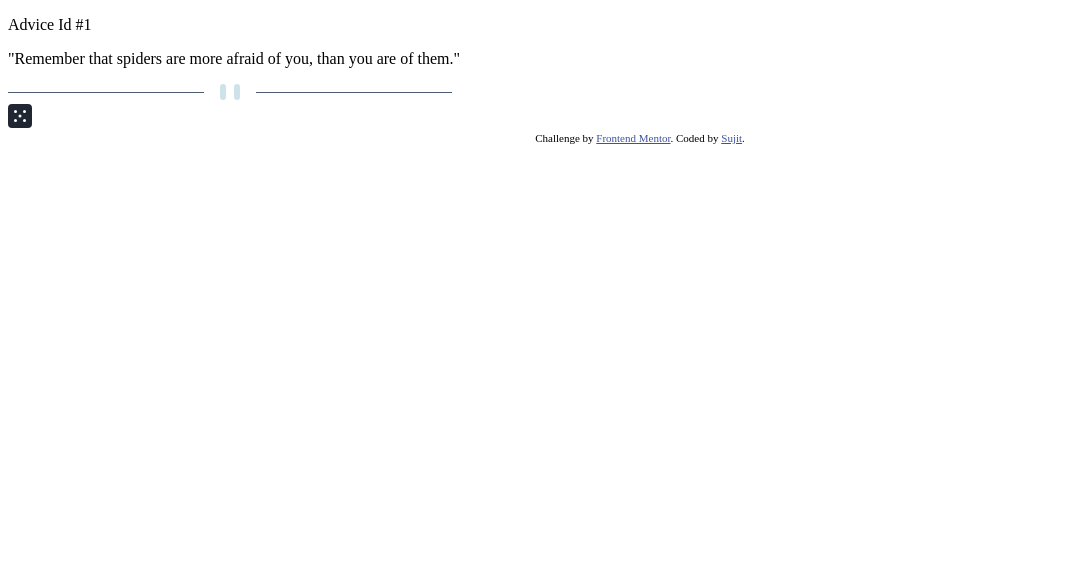
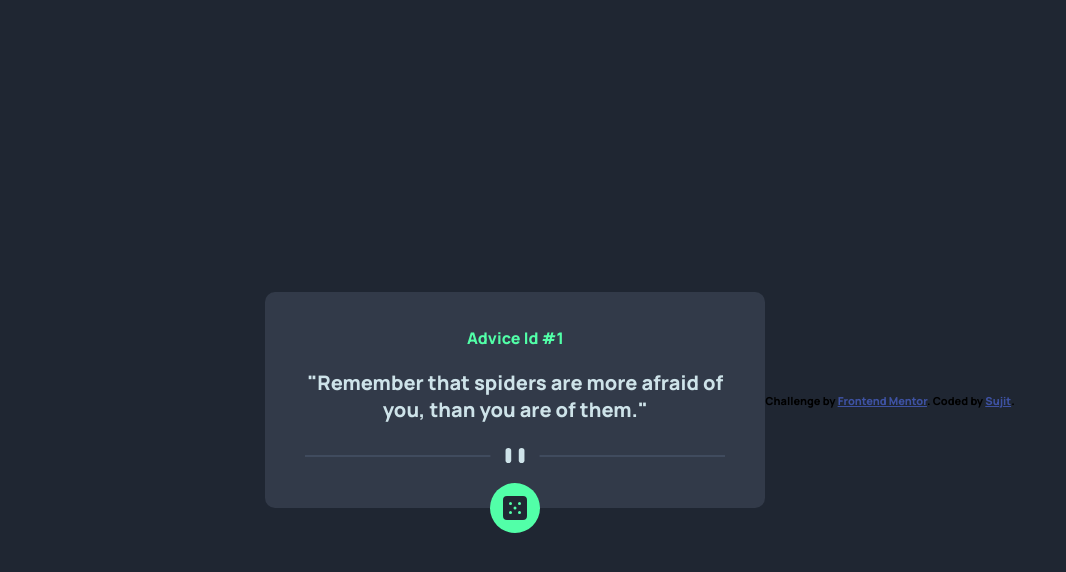
Before and after one commit to sujit-shrc/Advice-Generator-App, a plain HTML site: page index.html in a window 1280 px wide. Shown: the whole page, without its empty margins (0-1066 px from the left). Drawn offline with Linux system fonts and the light colour scheme.

Commit message:
Added stylesheet of advice-generator-app

```diff
--- a/index.html
+++ b/index.html
@@ -7,6 +7,7 @@
   <link rel="icon" type="image/png" sizes="32x32" href="./images/favicon-32x32.png">
 
   <title>Frontend Mentor | Advice generator app</title>
+  <link rel="stylesheet" href="./style.css">
 
   <!-- Feel free to remove these styles or customise in your own stylesheet 👍 -->
   <style>
--- /dev/null
+++ b/style.css
@@ -0,0 +1,57 @@
+@import url("https://fonts.googleapis.com/css2?family=Manrope:wght@800&display=swap");
+* {
+  margin: 0;
+  padding: 0;
+  box-sizing: border-box;
+}
+body {
+  background-color: hsl(218, 23%, 16%);
+  max-width: 1440px;
+  height: 100vh;
+  display: flex;
+  align-items: center;
+  justify-content: center;
+  text-align: center;
+  font-family: "Manrope", sans-serif;
+  font-weight: 500;
+}
+.main-container {
+  width: 500px;
+  background-color: hsl(217, 19%, 24%);
+  border-radius: 10px;
+  color: hsl(193, 38%, 86%);
+  padding: 25px;
+  position: relative;
+}
+.advice-id {
+  margin-top: 10px;
+  margin-bottom: 20px;
+  color: hsl(150, 100%, 66%);
+}
+.advice-text {
+  font-size: 20px;
+}
+.pause {
+  margin-top: 10px;
+  width: 100%;
+  padding: 15px;
+}
+.button {
+  position: absolute;
+  top: 100%;
+  left: 50%;
+  transform: translate(-50%, -50%);
+  border-radius: 50%;
+  background-color: hsl(150, 100%, 66%);
+  padding: 10px;
+  height: 50px;
+  width: 50px;
+  text-align: center;
+  display: flex;
+  align-items: center;
+  justify-content: center;
+}
+.button:hover {
+  box-shadow: 0px 0px 25px 5px hsl(150, 100%, 66%);
+  cursor: pointer;
+}
```
